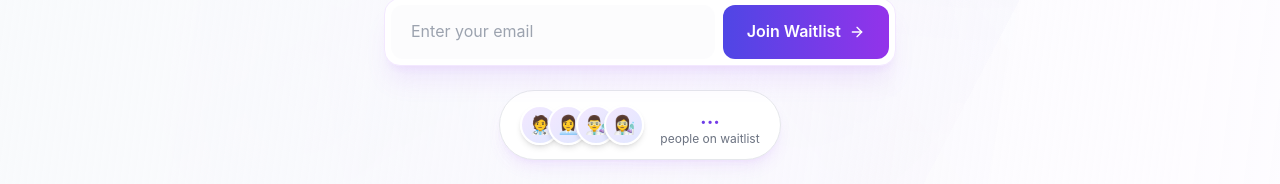
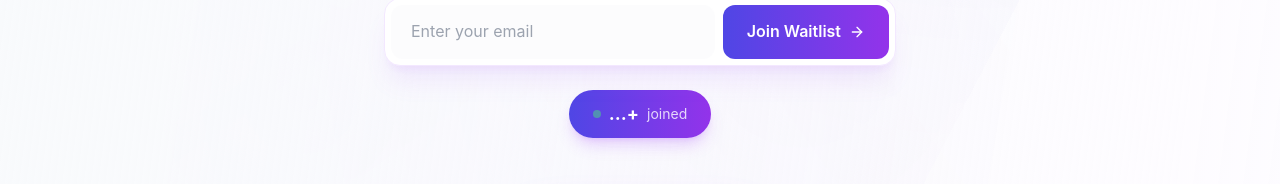
Before and after one commit to TS11-dev/recalibratepain-waitlist, a React (Create React App) app in the folder frontend/: page / in a window 1280 px wide. Shown: the part 584-768 px from the top of the page. Built offline with nearby package versions, Linux system fonts and the light colour scheme; no server answers.

Commit message:
auto-commit for 5abc80a9-d121-4658-931f-c6e9090be5c9

```diff
--- a/frontend/src/App.js
+++ b/frontend/src/App.js
@@ -263,18 +263,10 @@ function App() {
               </form>
 
               {/* Waitlist Count */}
-              <div className="inline-flex items-center gap-4 bg-white border border-gray-200 rounded-full px-5 py-3 shadow-lg shadow-purple-500/10">
-                <div className="flex -space-x-3">
-                  {['🧑‍⚕️', '👩‍💼', '👨‍🔬', '👩‍🔬'].map((emoji, i) => (
-                    <div key={i} className="w-10 h-10 rounded-full bg-gradient-to-br from-purple-100 to-indigo-100 border-2 border-white flex items-center justify-center text-lg shadow-md">
-                      {emoji}
-                    </div>
-                  ))}
-                </div>
-                <div className="flex flex-col">
-                  <span className="font-bold bg-gradient-to-r from-indigo-600 to-purple-600 bg-clip-text text-transparent text-xl">{waitlistCount > 0 ? waitlistCount.toLocaleString() : '...'}</span>
-                  <span className="text-gray-500 text-xs">people on waitlist</span>
-                </div>
+              <div className="inline-flex items-center gap-2 bg-gradient-to-r from-indigo-600 to-purple-600 rounded-full px-6 py-2.5 shadow-lg shadow-purple-500/25">
+                <div className="w-2 h-2 bg-green-400 rounded-full animate-pulse"></div>
+                <span className="font-bold text-white text-lg">{waitlistCount > 0 ? waitlistCount.toLocaleString() : '...'}+</span>
+                <span className="text-white/80 text-sm">joined</span>
               </div>
             </div>
 
```
